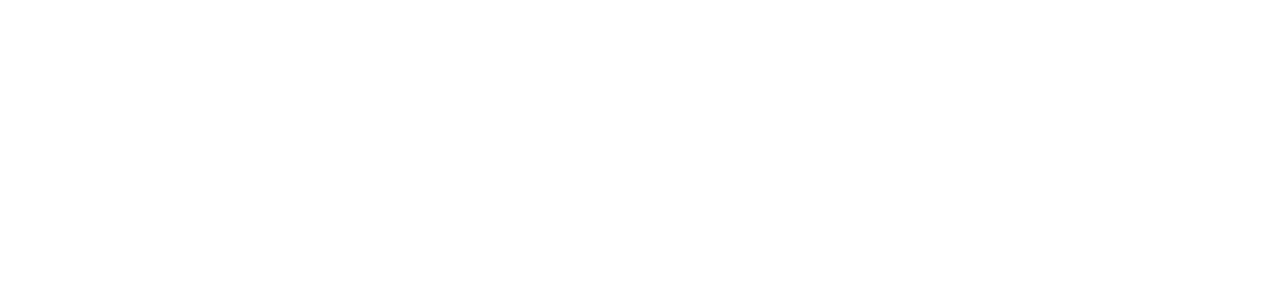
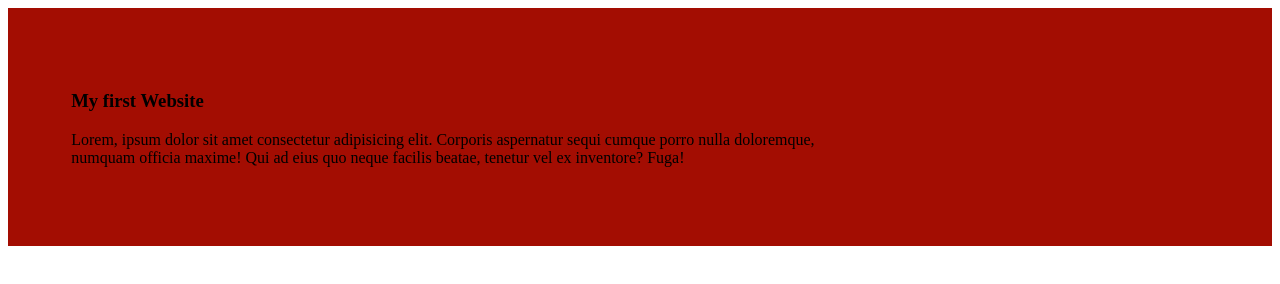
Before and after one commit to tushmibormon/my-first-github-repos, a plain HTML site: page index.html in a window 1280 px wide. Drawn offline with Linux system fonts and the light colour scheme.

Commit message:
to added the first blog

```diff
--- a/index.html
+++ b/index.html
@@ -4,8 +4,13 @@
     <meta charset="UTF-8">
     <meta name="viewport" content="width=device-width, initial-scale=1.0">
     <title>My first github repo</title>
+    <link rel="stylesheet" href="styles/blog.css">
 </head>
 <body>
+    <div>
+        <h3>My first Website</h3>
+        <p>Lorem, ipsum dolor sit amet consectetur adipisicing elit. Corporis aspernatur sequi cumque porro nulla doloremque, <br>numquam officia maxime! Qui ad eius quo neque facilis beatae, tenetur vel ex inventore? Fuga!</p>
+    </div>
 
 </body>
 </html>
--- /dev/null
+++ b/styles/blog.css
@@ -0,0 +1,4 @@
+div{
+    background-color: rgb(163, 13, 2);
+    padding: 5%;
+}
```
